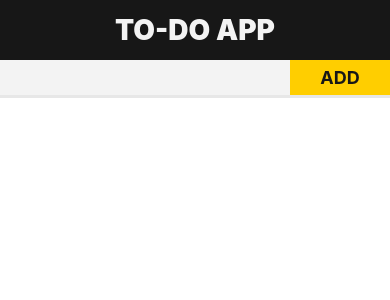
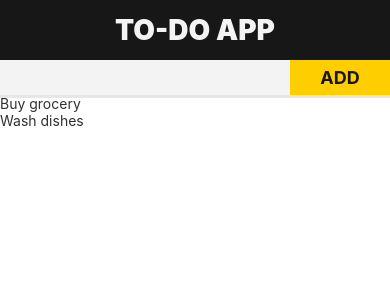
Before and after one commit to tifffai/Todo-Mobile-App, a React Native app: screen / in a window 390 px wide. Shown: the top 300 px of the page. Built offline with nearby package versions, Linux system fonts and the light colour scheme.

Commit message:
Displays list of todo list

```diff
--- a/App.js
+++ b/App.js
@@ -1,7 +1,8 @@
 import React from 'react';
-import { Platform, StyleSheet, Text, View } from 'react-native';
+import { Platform, StyleSheet, Text, View, FlatList } from 'react-native';
 import Header from './components/Header';
 import InputBar from './components/InputBar';
+import TodoItem from './components/TodoItem';
 
 export default class App extends React.Component {
   constructor () {
@@ -11,14 +12,14 @@ export default class App extends React.Component {
       todoInput: '',
       todos: [
         { id: 0, title: 'Buy grocery', done: false },
-        { id: 1, title: 'Wash dishes', done: true },
+        { id: 1, title: 'Wash dishes', done: false }
       ]
     }
   }
 
   addNewTodo () {
     // console.log(this.state.todoInput);
-    console.log("Test 1")
+    // console.log("Test 1")
     let todos = this.state.todos;
 
     todos.unshift({
@@ -31,7 +32,8 @@ export default class App extends React.Component {
       todos,
       todoInput: ''
     });
-    console.log("Test 2")
+    // console.log("Test 2")
+    // console.log(this.state)
   }
 
   render() {
@@ -48,7 +50,16 @@ export default class App extends React.Component {
           addNewTodo={ () => this.addNewTodo() }
         />
 
-        <Text>{this.state.todoInput}</Text>
+        <FlatList
+          data={this.state.todos}
+          extraData={this.state}
+          keyExtractor={(item, index) => index.toString()}
+          renderItem={ ({item, index}) => {
+            return (
+              <TodoItem todoItem={item}/>
+            )
+          }}
+        />
 
       </View>
     );
--- a/components/InputBar.js
+++ b/components/InputBar.js
@@ -10,7 +10,7 @@ const InputBar = (props) => {
                 onChangeText={(todoInput) => props.textChange(todoInput)}
                 value={props.todoInput}
             />
-            <TouchableOpacity style={styles.addButton} onPress={ props.addNewTodo }>
+            <TouchableOpacity style={styles.addButton} onPress={props.addNewTodo}>
                 <Text style={styles.addButtonText}>ADD</Text>
             </TouchableOpacity>
         </View>
--- /dev/null
+++ b/components/TodoItem.js
@@ -0,0 +1,20 @@
+import React from 'react';
+import { StyleSheet, Text, Button, TouchableOpacity } from 'react-native';
+
+export default class TodoItem extends React.Component {
+    constructor (props) {
+        super(props);
+    }
+
+    render () {
+        const todoItem = this.props.todoItem;
+
+        return (
+            <TouchableOpacity style={StyleSheet.todoItem}>
+                <Text style={(todoItem.done) ? { color: '#AAA' } : { color: '#313131' }}>
+                    { todoItem.title }
+                </Text>
+            </TouchableOpacity>
+        )
+    }
+}
```
